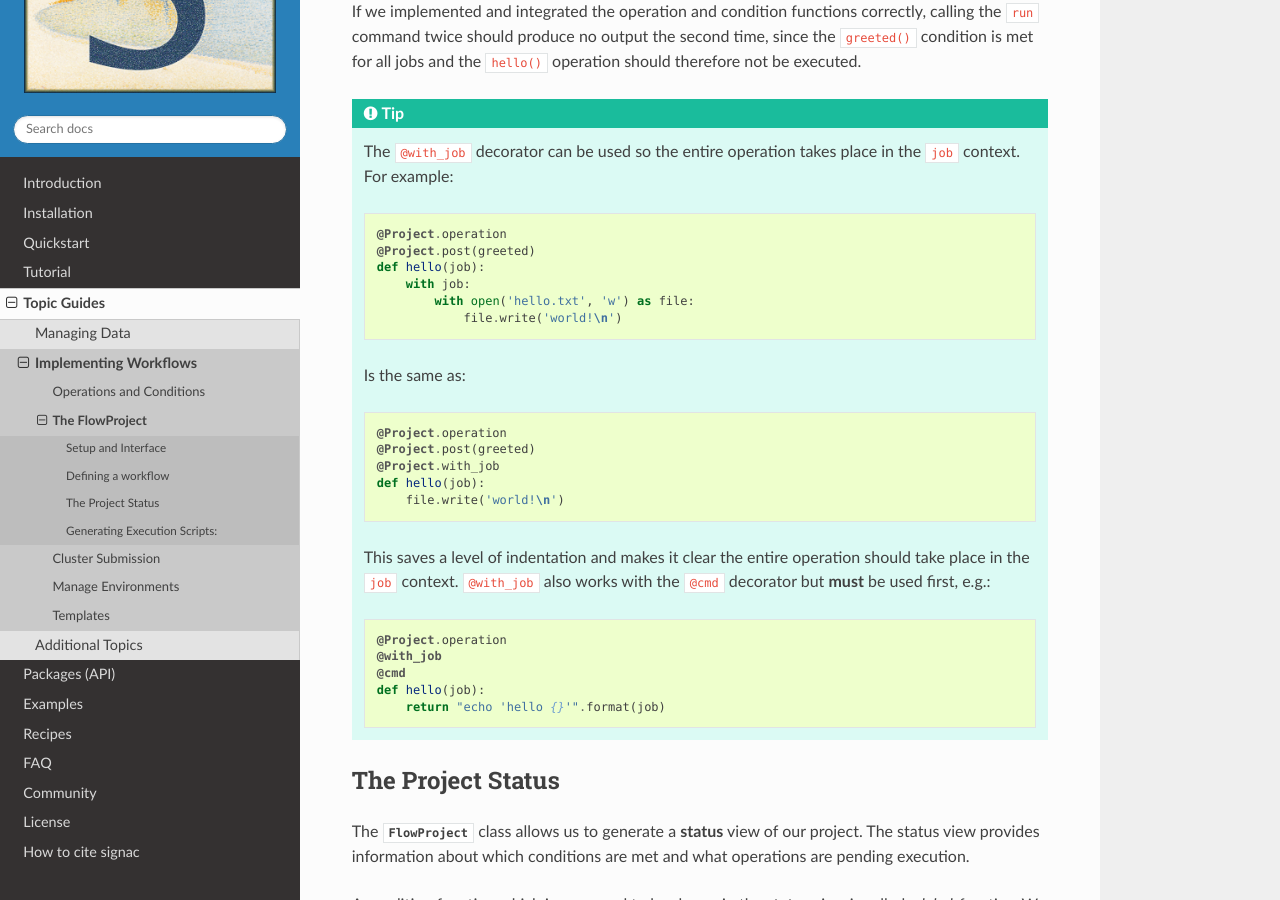
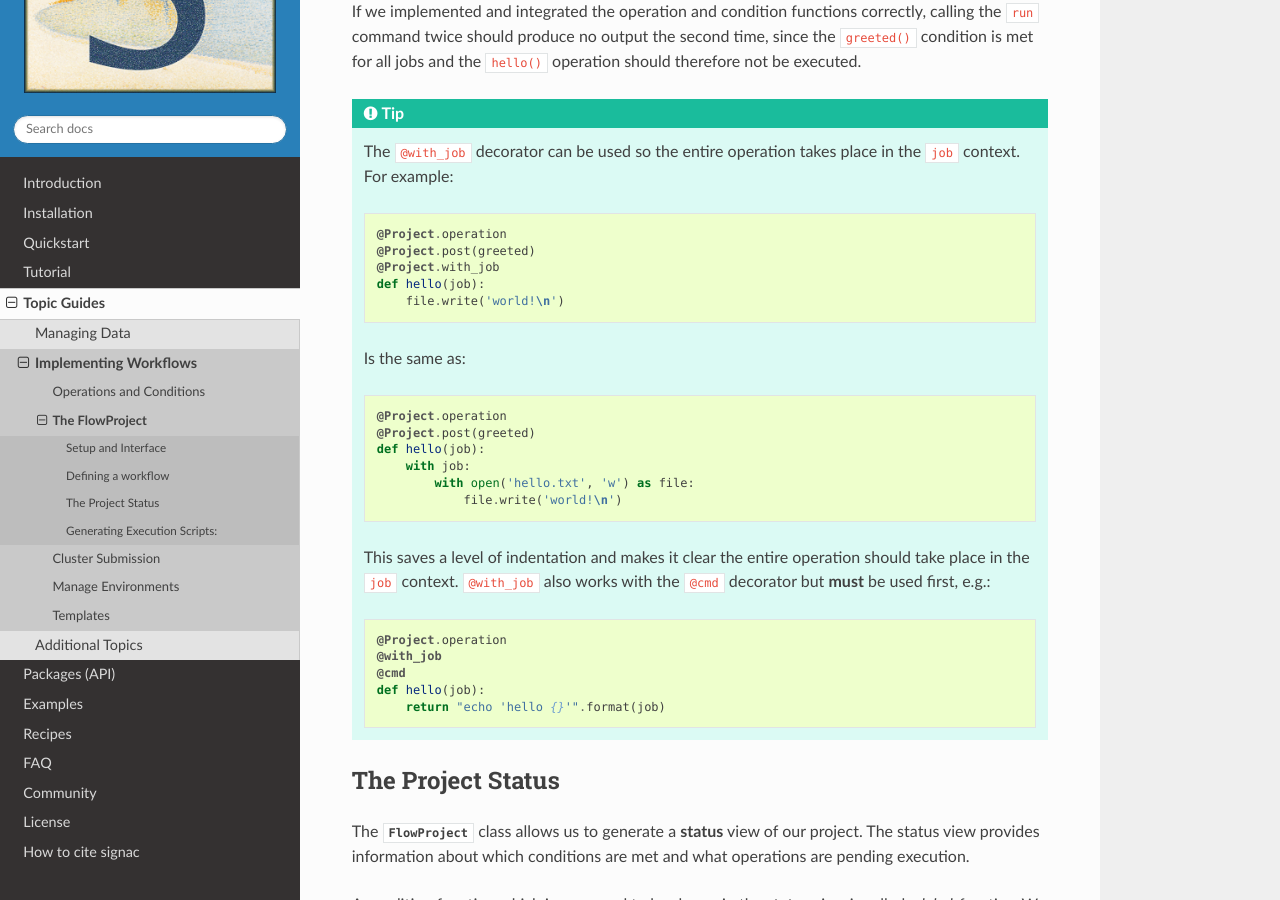
Before and after one commit to glotzerlab/signac-docs, a Sphinx documentation site: the page built from docs/source/flow-project.rst, in a window 1280 px wide and 900 px high, scrolled down 2263 px. Built offline with Sphinx 7.4.7 and the Read the Docs theme 2.0.0, drawn with Linux system fonts in a browser that asks for light colours; some of the changed lines change nothing that is shown.

Commit message:
swaped example order to be more consistant

```diff
--- a/docs/source/flow-project.rst
+++ b/docs/source/flow-project.rst
@@ -119,10 +119,9 @@ If we implemented and integrated the operation and condition functions correctly
 
         @Project.operation
         @Project.post(greeted)
+        @Project.with_job
         def hello(job):
-            with job:
-                with open('hello.txt', 'w') as file:
-                    file.write('world!\n')
+            file.write('world!\n')
 
     Is the same as:
 
@@ -130,9 +129,10 @@ If we implemented and integrated the operation and condition functions correctly
 
         @Project.operation
         @Project.post(greeted)
-        @Project.with_job
         def hello(job):
-            file.write('world!\n')
+            with job:
+                with open('hello.txt', 'w') as file:
+                    file.write('world!\n')
 
     This saves a level of indentation and makes it clear the entire operation should take place in the ``job`` context.
     ``@with_job`` also works with the ``@cmd`` decorator but **must** be used first, e.g.:
```
